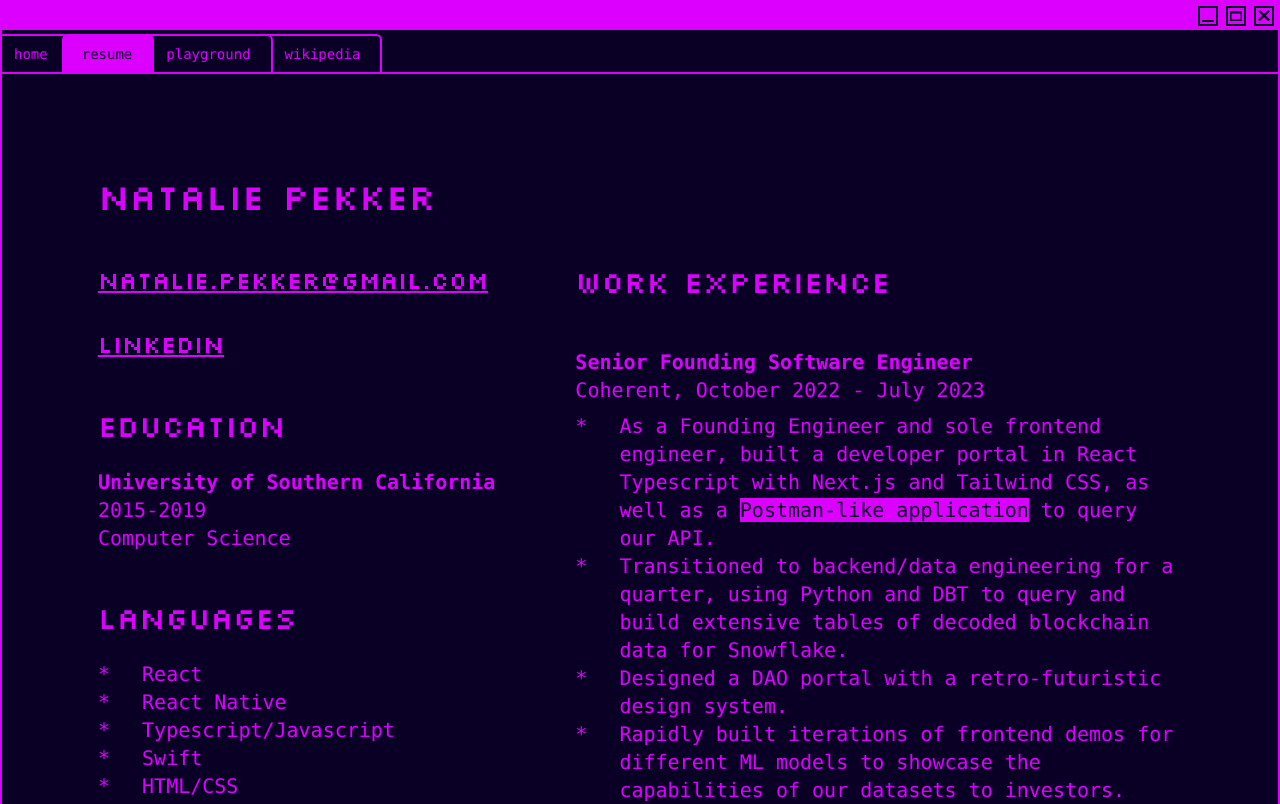
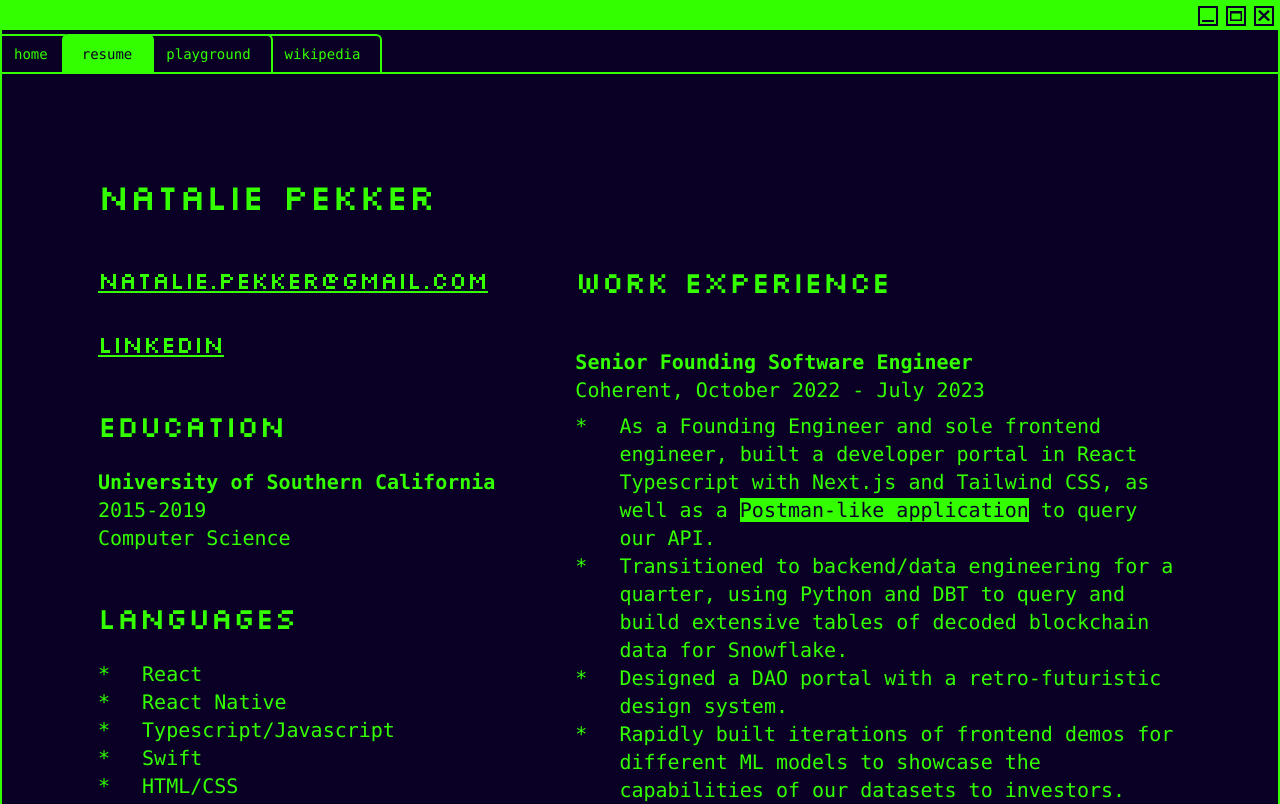
Before and after one commit to npek/im-nat, a Next.js app: page /resume in a window 1280 px wide. Shown: the top 804 px of the page. Built offline with nearby package versions, Linux system fonts and the light colour scheme.

Commit message:
change color to green

```diff
--- a/src/app/components/BulletPoint.tsx
+++ b/src/app/components/BulletPoint.tsx
@@ -4,7 +4,7 @@ type BulletPointProps = {
 
 const BulletPoint = ({ children }: BulletPointProps) => {
   return (
-    <div className="flex flex-row text-xl text-nat-pink space-x-8">
+    <div className="flex flex-row text-xl text-default space-x-8">
       <label>*</label>
       <label>{children}</label>
     </div>
--- a/src/app/components/SearchBar.tsx
+++ b/src/app/components/SearchBar.tsx
@@ -11,9 +11,9 @@ const SearchBar = ({ placeholderText, onSubmit, disabled }: SearchBarProps) => {
 
   return (
     <div className="flex flex-row w-full space-x-8">
-      <div className="w-full border-nat-pink border-2">
+      <div className="w-full border-default border-2">
         <input
-          className="w-full p-4 sm:pl-10 pl-6 text-md bg-transparent placeholder:text-nat-pink/50"
+          className="w-full p-4 sm:pl-10 pl-6 text-md bg-transparent placeholder:text-default/50"
           onChange={(e) => setSearchTerm(e.target.value)}
           placeholder={placeholderText}
           disabled={disabled}
@@ -21,7 +21,7 @@ const SearchBar = ({ placeholderText, onSubmit, disabled }: SearchBarProps) => {
       </div>
       <button
         onClick={() => onSubmit(searchTerm)}
-        className="border-nat-pink border-2 sm:px-8 px-6"
+        className="border-default border-2 sm:px-8 px-6"
       >
         Search
       </button>
--- a/src/app/components/Tab.tsx
+++ b/src/app/components/Tab.tsx
@@ -14,8 +14,8 @@ const Tab = ({ type, page, isSelected }: TabProps) => {
   return (
     <button
       onClick={() => router.push(page)}
-      className={`text-sm py-2 px-5 rounded-tr-md -ml-2 border-r-2 border-t-2 border-nat-pink ${
-        isSelected && "text-dark bg-nat-pink rounded-tl-md"
+      className={`text-sm py-2 px-5 rounded-tr-md -ml-2 border-r-2 border-t-2 border-default ${
+        isSelected && "text-dark bg-default rounded-tl-md"
       }`}
     >
       {type}
--- a/src/app/components/Window.tsx
+++ b/src/app/components/Window.tsx
@@ -8,9 +8,9 @@ type WindowProps = {
 
 const Window = ({ children, currentPage }: WindowProps) => {
   return (
-    <main className="flex min-h-screen min-w-screen max-h-fit max-w-screen overflow-y-scroll flex-col space-y-12 font-mono text-nat-pink border-2 border-t-0 border-nat-pink bg-dark">
-      <div className="flex flex-col pr-1 fixed border-nat-pink border-y-2 w-full">
-        <div className="flex flex-row justify-end bg-nat-pink items-center space-x-2 p-1">
+    <main className="flex min-h-screen min-w-screen max-h-fit max-w-screen overflow-y-scroll flex-col space-y-12 font-mono text-default border-2 border-t-0 border-default bg-dark">
+      <div className="flex flex-col pr-1 fixed border-default border-y-2 w-full">
+        <div className="flex flex-row justify-end bg-default items-center space-x-2 p-1">
           <div className="flex items-end border-dark border-2 w-5 h-5 p-0.5">
             <img src="/icons/minimize.svg" />
           </div>
@@ -41,7 +41,7 @@ const Window = ({ children, currentPage }: WindowProps) => {
         </div>
       </div>
       <div
-        className={`flex flex-col sm:px-24 px-8 sm:py-32 py-20 selection:bg-nat-pink selection:text-dark`}
+        className={`flex flex-col sm:px-24 px-8 sm:py-32 py-20 selection:bg-default selection:text-dark`}
       >
         {children}
       </div>
--- a/src/app/playground/wikipedia/page.tsx
+++ b/src/app/playground/wikipedia/page.tsx
@@ -12,9 +12,6 @@ export default function Wikipedia() {
     let consolidatedTerm = /[^a-zA-Z0-9-_ ]/.test(searchTerm)
       ? searchTerm.replace(/ /g, "_")
       : searchTerm;
-
-    // searchTerm.replace(/[^a-zA-Z0-9-_ ]/g, ""); // Remove any character that is not a letter, number, hyphen, underscore, or space
-    // .replace(/ /g, "_"); // Replace spaces with underscores
     router.push(`/playground/wikipedia/${consolidatedTerm}`);
   };
 
--- a/src/app/resume/page.tsx
+++ b/src/app/resume/page.tsx
@@ -70,7 +70,7 @@ export default function Resume() {
                 {
                   "As a Founding Engineer and sole frontend engineer, built a developer portal in React Typescript with Next.js and Tailwind CSS, as well as a "
                 }
-                <a className="bg-nat-pink">
+                <a className="bg-default">
                   <span className="text-dark bg-clip-text">
                     Postman-like application
                   </span>
@@ -118,7 +118,7 @@ export default function Resume() {
               </BulletPoint>
               <BulletPoint>
                 {"Built "}
-                <a className="bg-nat-pink">
+                <a className="bg-default">
                   <span className="text-dark bg-clip-text">
                     Coinbase Tutorials
                   </span>
--- a/tailwind.config.ts
+++ b/tailwind.config.ts
@@ -15,7 +15,7 @@ const config: Config = {
       },
       colors: {
         'dark': '#0A0026',
-        'nat-pink': '#DB00FF',
+        'default': '#33FF00',
       },
       fontFamily: {
         'anonymous': ['var(--font-anonymous'],
```
